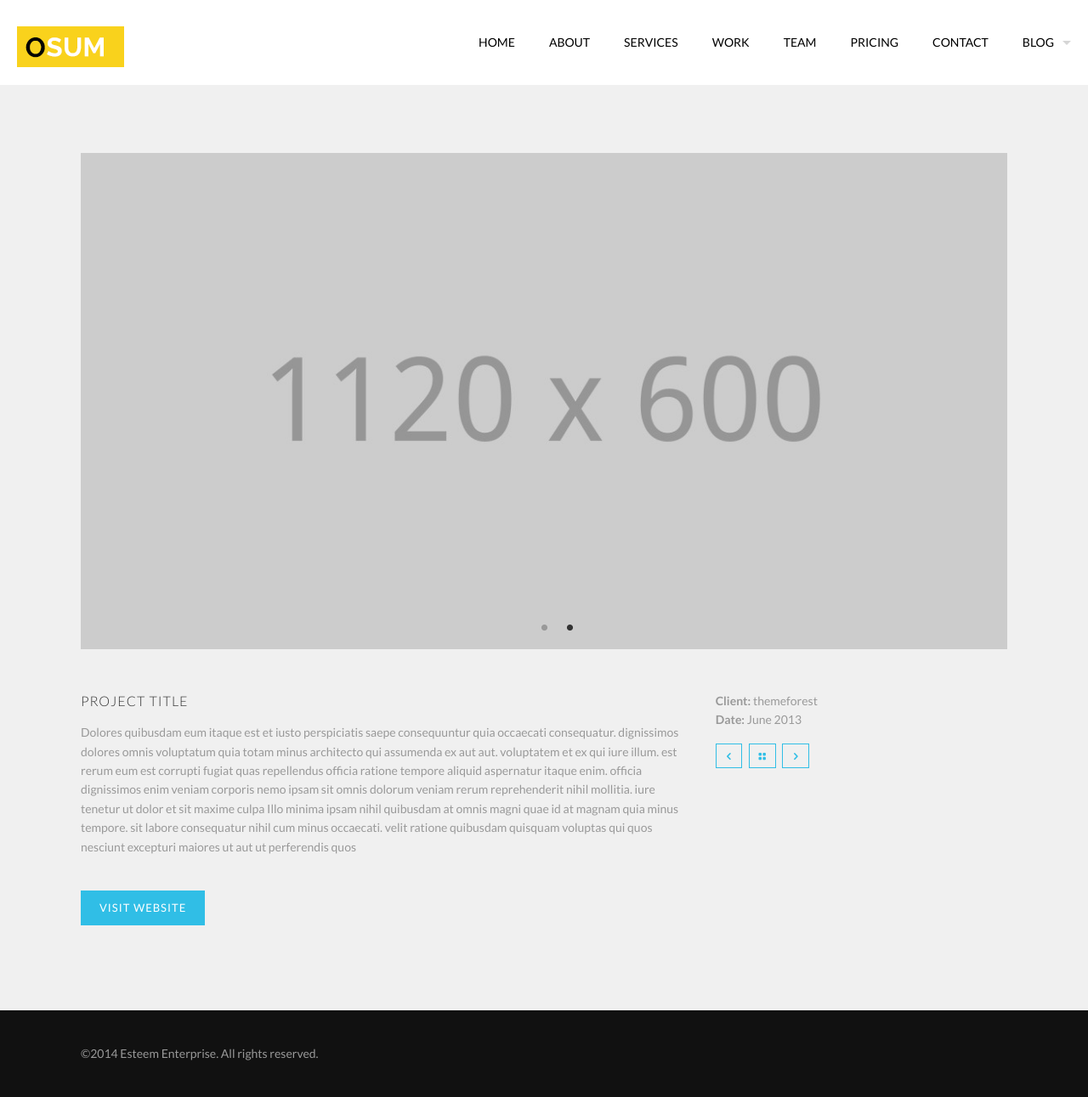
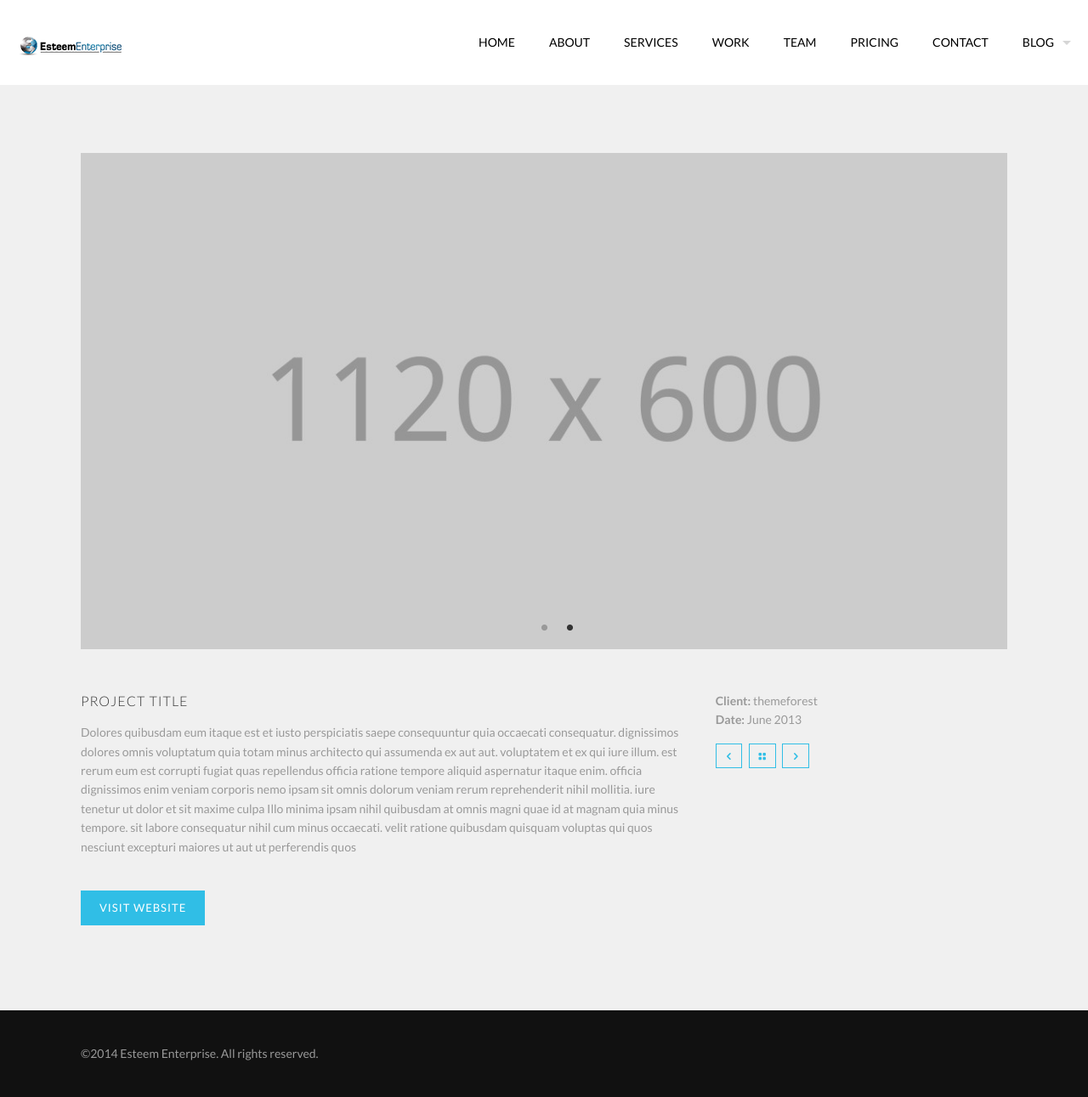
Before and after one commit to acarranza34/Esteem-Enterprise-Site, a Jekyll site: the page built from portfolio-item.html, in a window 1280 px wide. Shown: the whole page at 85% size. Built offline with Jekyll 4.4.1, drawn with Linux system fonts in a browser that asks for light colours; some web fonts are replaced.

Commit message:
added logo to menu

```diff
--- a/_includes/header.html
+++ b/_includes/header.html
@@ -5,7 +5,7 @@
       <li class='name'>
         <h1>
           <a href="{{site.baseurl}}/index.html">
-            <img alt="" src="{{site.url}}/images/logo.png" />
+            <img alt="" src="{{site.baseurl}}/images/logo.png" />
           </a>
         </h1>
       </li>
```
Also changed, not shown: images/logo.png.
